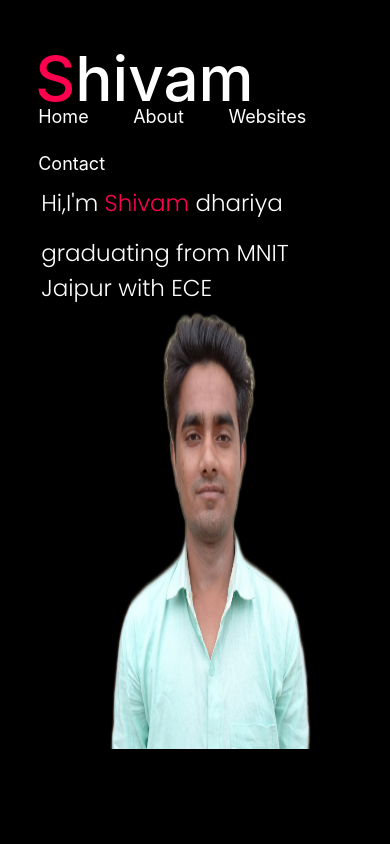
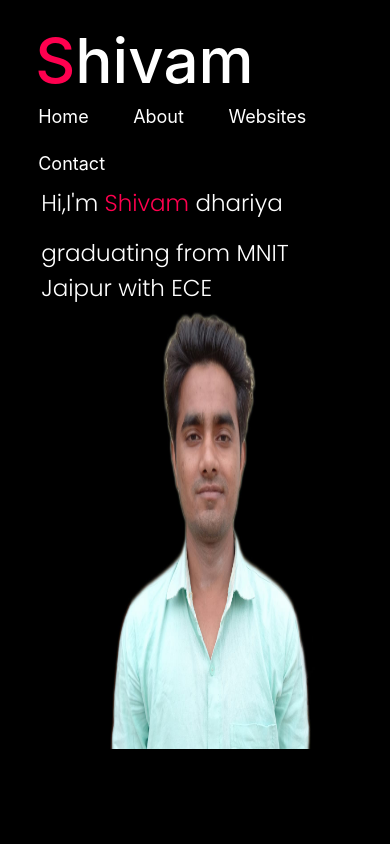
Before and after one commit to shivamdh5/Portfolio, a plain HTML site: page index.html in a window 390 px wide. Shown: the top 844 px of the page. Drawn offline with nearby package versions, Linux system fonts and the light colour scheme; a web font is replaced by a local one.

Commit message:
Update styles.css

```diff
--- a/styles.css
+++ b/styles.css
@@ -312,7 +312,7 @@ form .btn2{
     }
     .logo{
         position: relative;
-        top: -479px;
+        top: -497px;
         left: 87px;
     }
     #image2{
```
